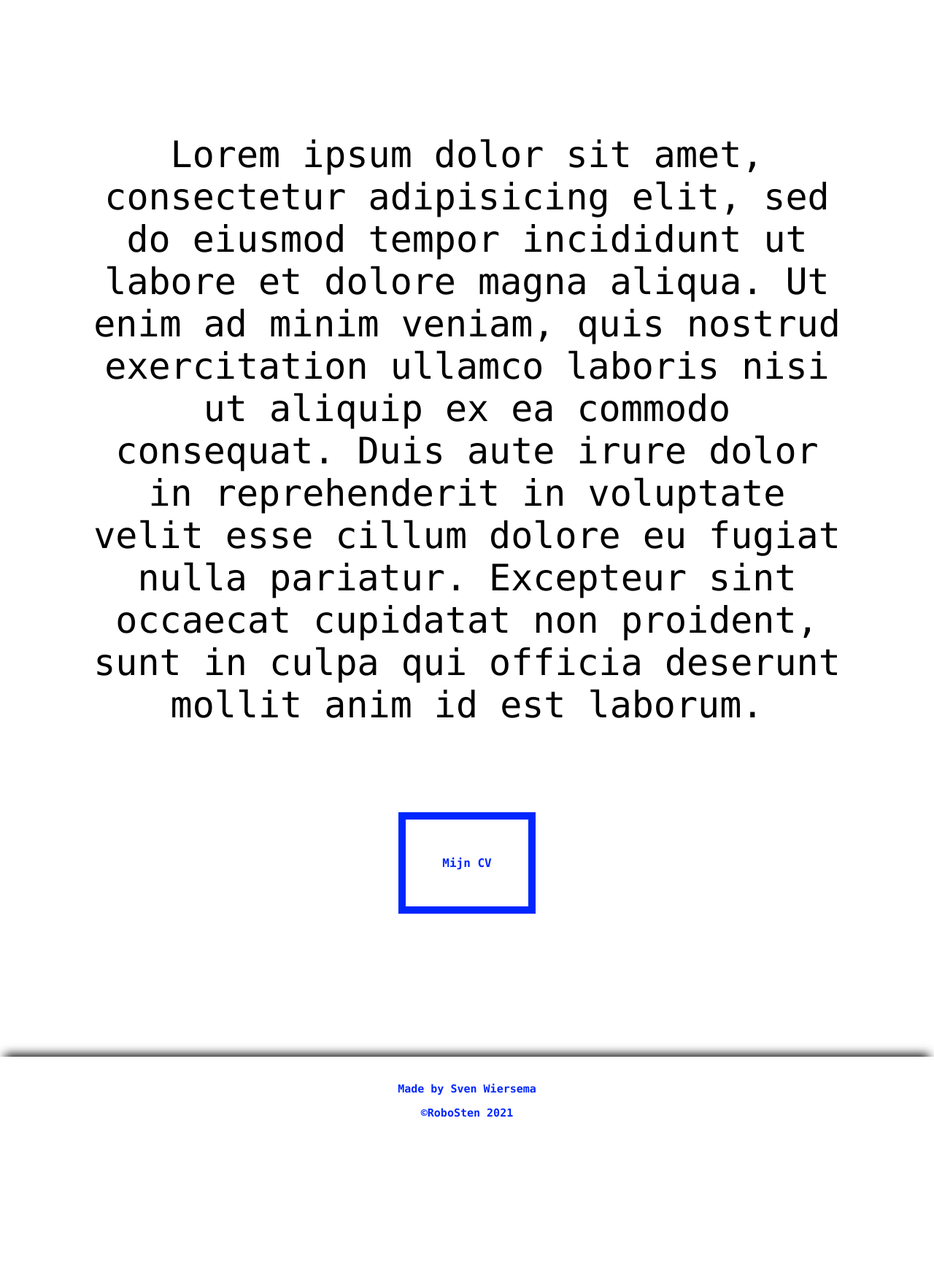
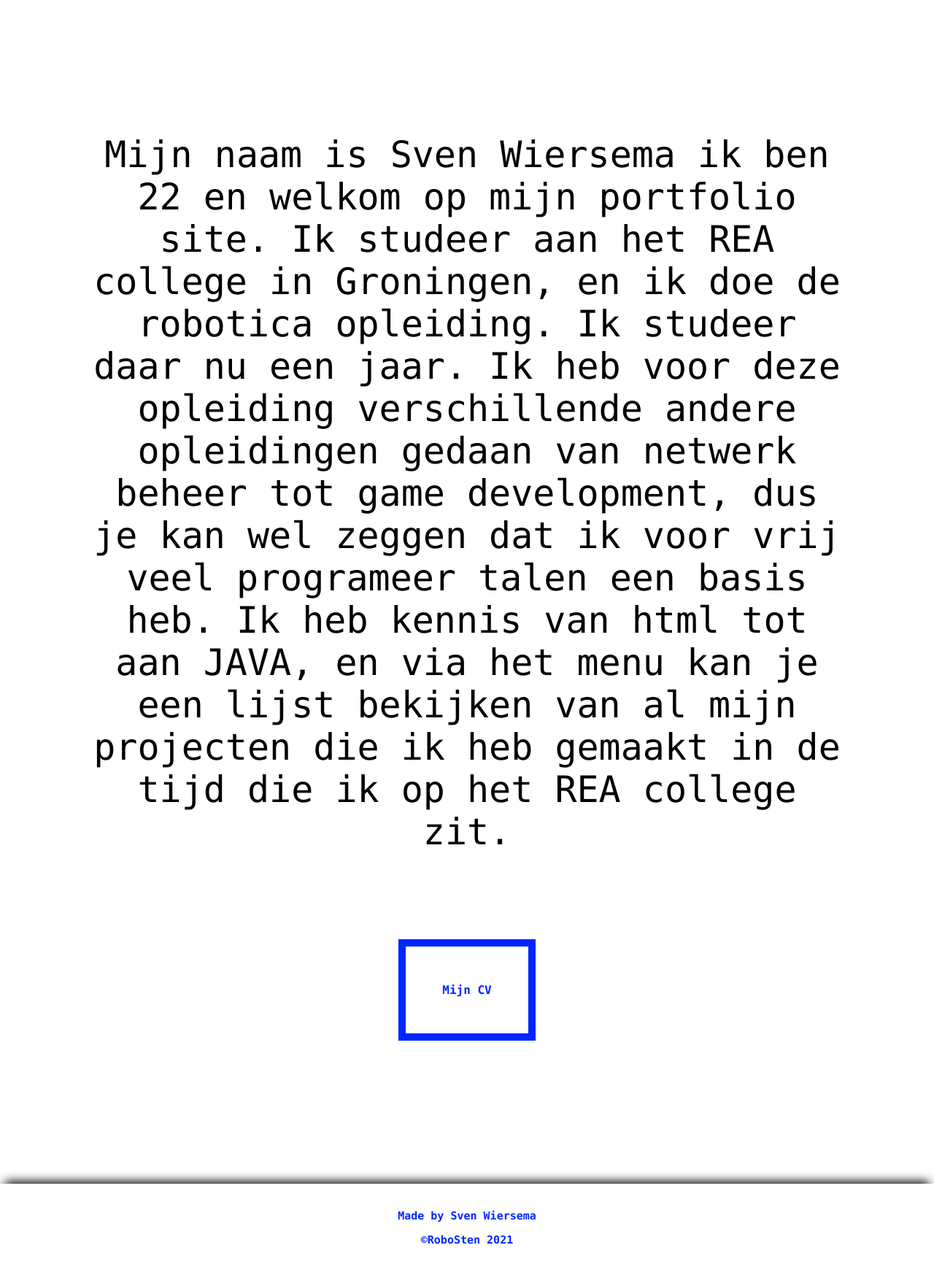
Before and after one commit to Svenwiersema/PFSite, a PHP site: page / in a window 1280 px wide. Shown: the part 520-2263 px from the top of the page at 73% size. Before the commit the page ends 2051 px from the top, so only its background shows below. Run offline with PHP 8.4, Linux system fonts and the light colour scheme.

Commit message:
intro text
added the intro text for the homepage

```diff
--- a/index.html
+++ b/index.html
@@ -9,6 +9,9 @@
 	<div class="header">
 		<img src="img/menu.png" class="menuIco" id="menuIco">
 		<img src="img/logo.png" class="logo">
+		<ul class="Dmenu">
+			<li><a href="">Projects</a></li>
+		</ul>
 	</div>
 	<div class="menu" id="menu">
 		<ul>
@@ -18,12 +21,7 @@
 	<div class="bodyWrapper">
 		<h1 class="title" id="demo">Sven Wiersema</h1>
 		<p class="paraOne">
-			Lorem ipsum dolor sit amet, consectetur adipisicing elit, sed do eiusmod
-			tempor incididunt ut labore et dolore magna aliqua. Ut enim ad minim veniam,
-			quis nostrud exercitation ullamco laboris nisi ut aliquip ex ea commodo
-			consequat. Duis aute irure dolor in reprehenderit in voluptate velit esse
-			cillum dolore eu fugiat nulla pariatur. Excepteur sint occaecat cupidatat non
-			proident, sunt in culpa qui officia deserunt mollit anim id est laborum.
+			Mijn naam is Sven Wiersema ik ben 22 en welkom op mijn portfolio site. Ik studeer aan het REA college in Groningen, en ik doe de robotica opleiding. Ik studeer daar nu een jaar. Ik heb voor deze opleiding verschillende andere opleidingen gedaan van netwerk beheer tot game development, dus je kan wel zeggen dat ik voor vrij veel programeer talen een basis heb. Ik heb kennis van html tot aan JAVA, en via het menu kan je een lijst bekijken van al mijn projecten die ik heb gemaakt in de tijd die ik op het REA college zit.
 		</p>
 		<a href="files/CurriculumVitae.pdf" class="cvLink" target="_blank">Mijn CV</a>
 	</div>
--- a/style/main.css
+++ b/style/main.css
@@ -112,3 +112,7 @@ body {
 .menu a:hover {
 	color: rgba(0,38,255,255);
 }
+
+.Dmenu {
+	visibility: hidden;
+}
```
